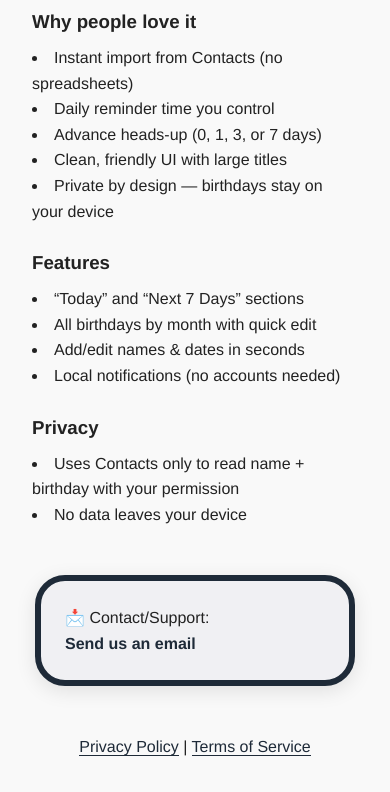
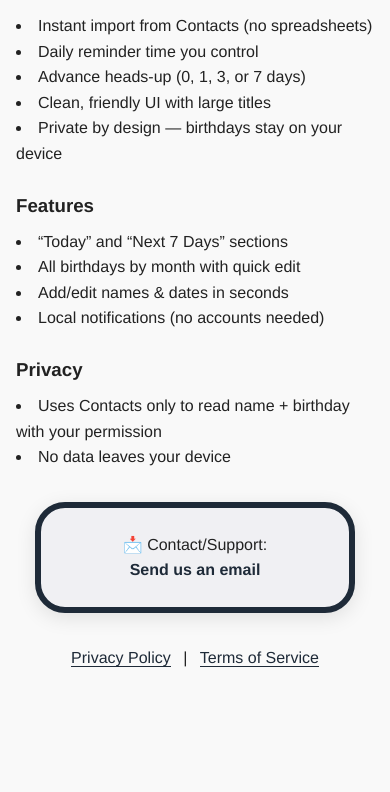
Before and after one commit to salamdawood/nextbdayweb, a plain HTML site: page index.html in a window 390 px wide. Shown: the part 452-1244 px from the top of the page. After the commit the page ends 1138 px from the top, so only its background shows below. Drawn offline with Linux system fonts and the light colour scheme.

Commit message:
move contact to bottom of index

```diff
--- a/index.html
+++ b/index.html
@@ -38,26 +38,8 @@
       color: #222;
       line-height: 1.6;
       padding: 2rem;
-    }
-
-    .container {
-      display: flex;
-      justify-content: space-between;
-      flex-wrap: wrap;
       max-width: 1200px;
       margin: auto;
-    }
-
-    .left-column {
-      flex: 1 1 60%;
-      padding-right: 2rem;
-    }
-
-    .right-column {
-      flex: 1 1 35%;
-      display: flex;
-      justify-content: center;
-      align-items: flex-start;
     }
 
     h1 {
@@ -81,6 +63,7 @@
       border-radius: 30px;
       width: 320px;
       padding: 1.5rem;
+      margin: 2rem auto;
       box-shadow: 0 5px 20px rgba(0,0,0,0.1);
     }
 
@@ -89,6 +72,7 @@
       flex-direction: column;
       gap: 1rem;
       font-size: 1rem;
+      text-align: center;
     }
 
     .form-box a {
@@ -111,6 +95,7 @@
       color: #1e2a38;
       text-decoration: none;
       border-bottom: 1px solid #1e2a38;
+      margin: 0 0.5rem;
     }
 
     footer a:hover {
@@ -119,24 +104,13 @@
     }
 
     @media screen and (max-width: 768px) {
-      .container {
-        flex-direction: column;
-      }
-
-      .left-column, .right-column {
-        flex: 1 1 100%;
-        padding: 1rem 0;
-      }
-
-      .right-column {
-        align-items: center;
+      body {
+        padding: 1rem;
       }
     }
   </style>
 </head>
 <body>
-  <div class="container">
-    <div class="left-column">
   <h1>Best Birthday Reminder App – NextBday</h1>
   <p class="intro">
     NextBday makes birthdays effortless. Import dates from Contacts in one tap,
@@ -173,17 +147,13 @@
     <li>Uses Contacts only to read name + birthday with your permission</li>
     <li>No data leaves your device</li>
   </ul>
-    </div>
 
-    <!-- Contact/Support section -->
-    <div class="right-column">
+  <!-- Contact box moved to bottom center -->
   <div class="phone-frame">
     <div class="form-box">
       <p>📩 Contact/Support:<br>
         <a href="mailto:salamd135@gmail.com">Send us an email</a>
       </p>
-        </div>
-      </div>
     </div>
   </div>
 
```
Lines whose indentation alone changed are shown as unchanged.
